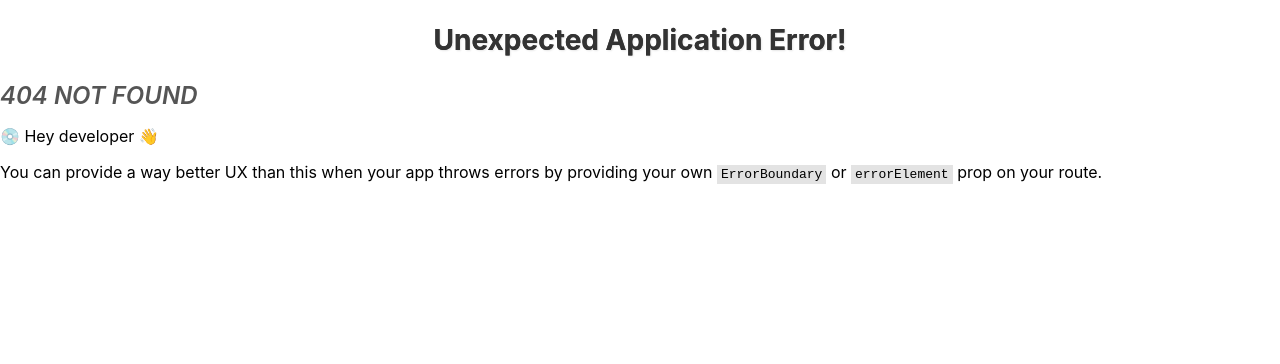
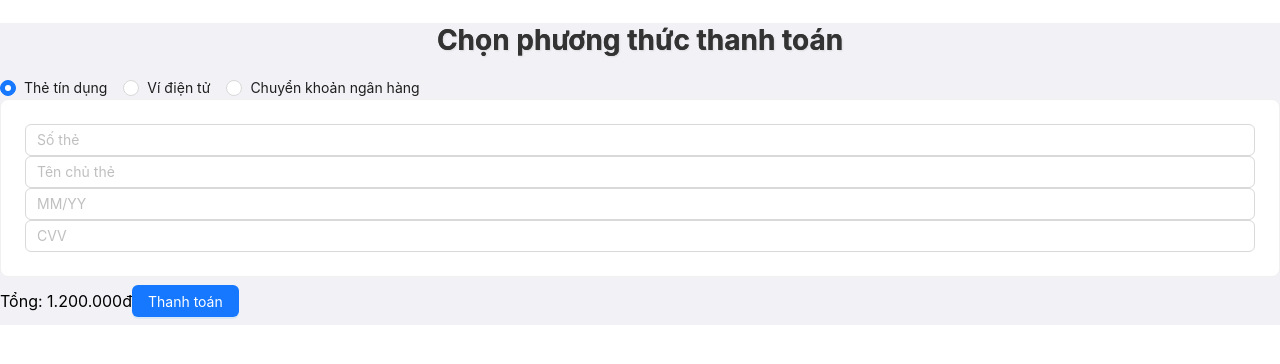
Before and after one commit to Hiiiiiiiii11/Spring2025SWD392_NET1707_G6_FE, a React (Create React App) app: page /payment in a window 1280 px wide. Before the commit this address had no page. Shown: the top 364 px of the page. Built offline with nearby package versions, Linux system fonts and the light colour scheme; the HTML template or start-up script is replaced by a standard one.

Commit message:
add payment

```diff
--- /dev/null
+++ b/src/pages/Payment/PaymentPage.jsx
@@ -0,0 +1,41 @@
+import React, { useState } from "react";
+import { Card, Radio, Input, Button } from "antd";
+
+const PaymentPage = () => {
+  const [paymentMethod, setPaymentMethod] = useState("creditCard");
+
+  return (
+    <div className="max-w-lg mx-auto p-6 bg-white shadow-lg rounded-xl">
+      <h2 className="text-xl font-bold mb-4">Chọn phương thức thanh toán</h2>
+      <Radio.Group onChange={(e) => setPaymentMethod(e.target.value)} value={paymentMethod}>
+        <div className="flex flex-col gap-3">
+          <Radio value="creditCard">Thẻ tín dụng</Radio>
+          <Radio value="eWallet">Ví điện tử</Radio>
+          <Radio value="bankTransfer">Chuyển khoản ngân hàng</Radio>
+        </div>
+      </Radio.Group>
+
+      <Card className="mt-4">
+        {paymentMethod === "creditCard" && (
+          <div className="flex flex-col gap-3">
+            <Input placeholder="Số thẻ" />
+            <Input placeholder="Tên chủ thẻ" />
+            <div className="flex gap-2">
+              <Input placeholder="MM/YY" className="w-1/2" />
+              <Input placeholder="CVV" className="w-1/2" />
+            </div>
+          </div>
+        )}
+        {paymentMethod === "eWallet" && <p>Chọn ví điện tử để tiếp tục thanh toán.</p>}
+        {paymentMethod === "bankTransfer" && <p>Chọn ngân hàng để tiếp tục thanh toán.</p>}
+      </Card>
+
+      <div className="mt-4 flex justify-between items-center">
+        <span className="text-lg font-semibold">Tổng: 1.200.000đ</span>
+        <Button type="primary">Thanh toán</Button>
+      </div>
+    </div>
+  );
+};
+
+export default PaymentPage;
```
Also changed, not shown: src/routers/router.js (+11 -18 lines).
